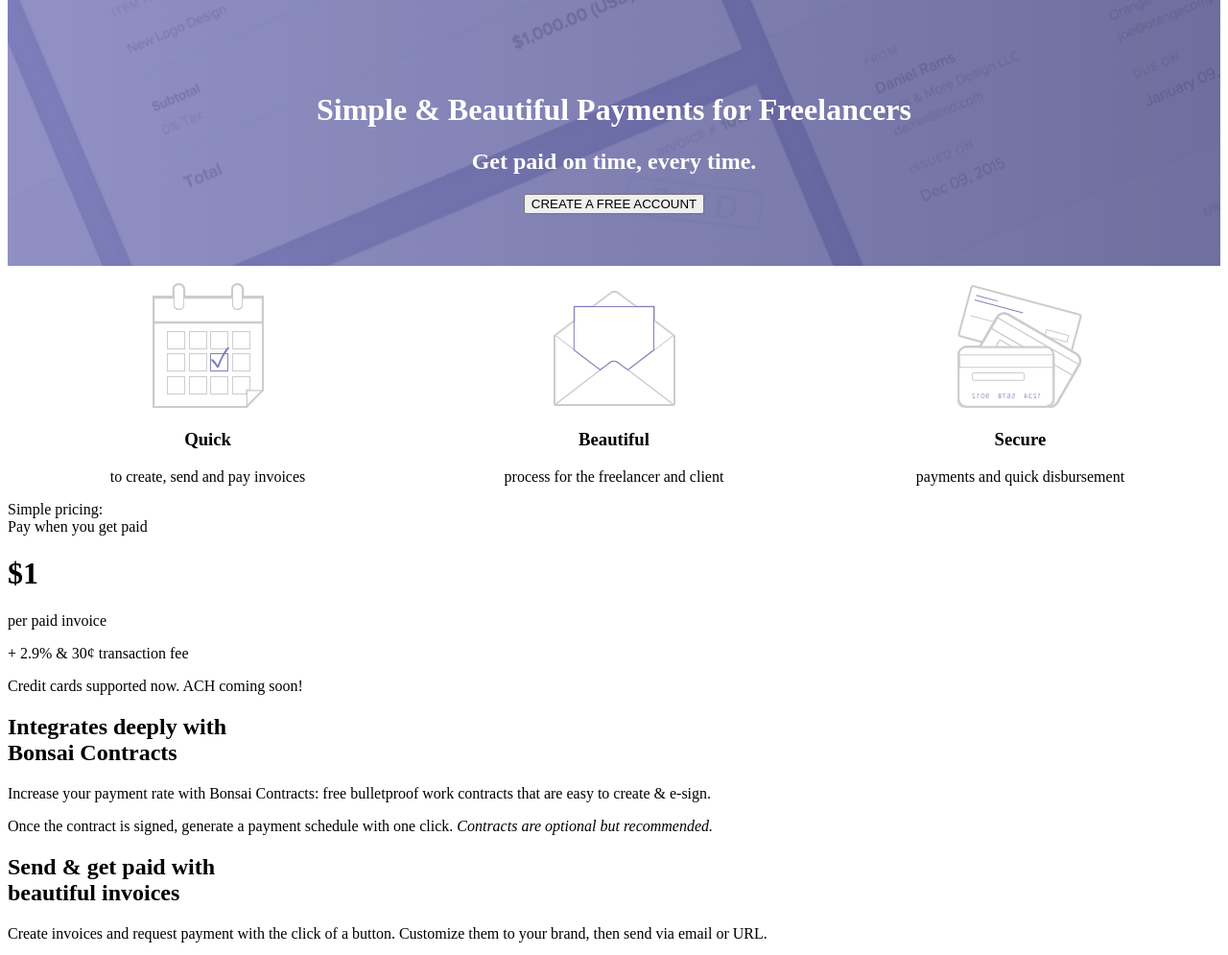
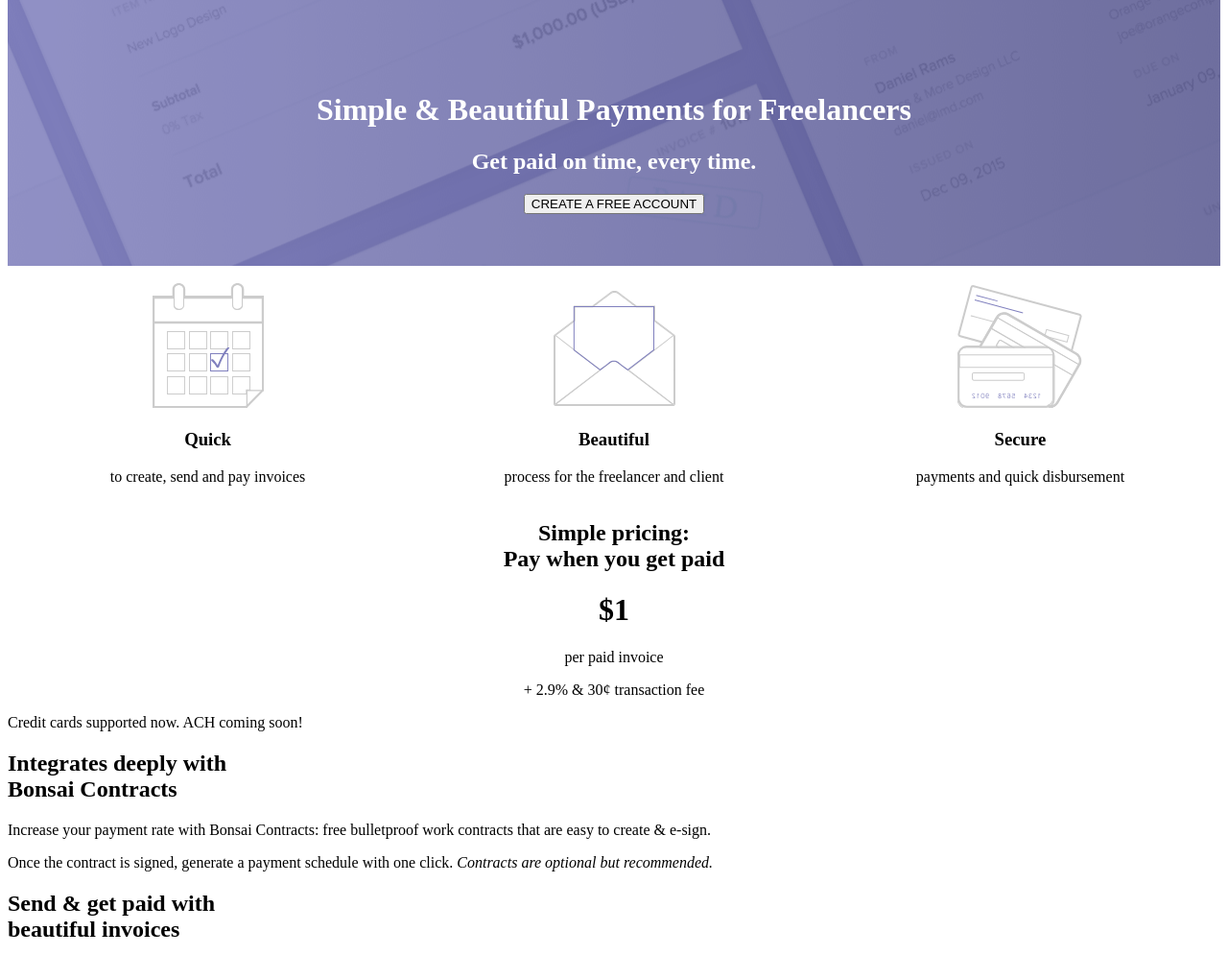
Before and after one commit to simplon-patrick-b/challenge_simplon, a plain HTML site: page index.html in a window 1280 px wide. Shown: the part 83-1078 px from the top of the page at 96% size. Drawn offline with Linux system fonts and the light colour scheme.

Commit message:
3rd commit challenge

```diff
--- a/index.html
+++ b/index.html
@@ -40,10 +40,11 @@
               <p>payments and quick disbursement</p>
           </div>
         </div>
-          </h3>Simple pricing:<br>Pay when you get paid</h3>
-        <h1>$1</h1>
-        <p>per paid invoice</p>
+        <div id="paid">
+          <h2>Simple pricing:<br>Pay when you get paid</h2>
+          <p><h1>$1</h1>per paid invoice</p>
           <p>+ 2.9% & 30¢ transaction fee</p>
+        </div>
           <p>Credit cards supported now. ACH coming soon!</p>
             <h2>Integrates deeply with<br>Bonsai Contracts</h2>
               <p>
--- a/style.css
+++ b/style.css
@@ -40,3 +40,6 @@ text-align: center;
   position: relative;
   display: inline-block;
 }
+#paid {
+  text-align: center;
+}
```
